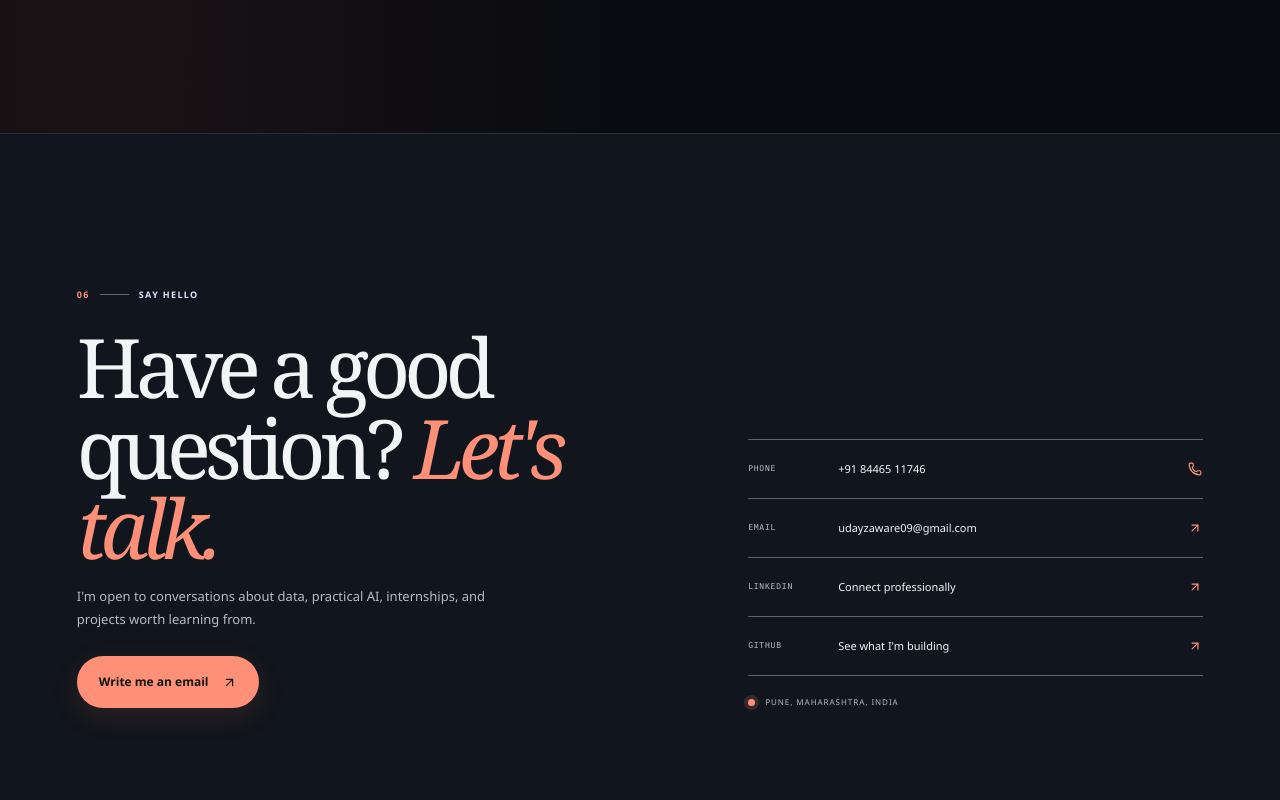
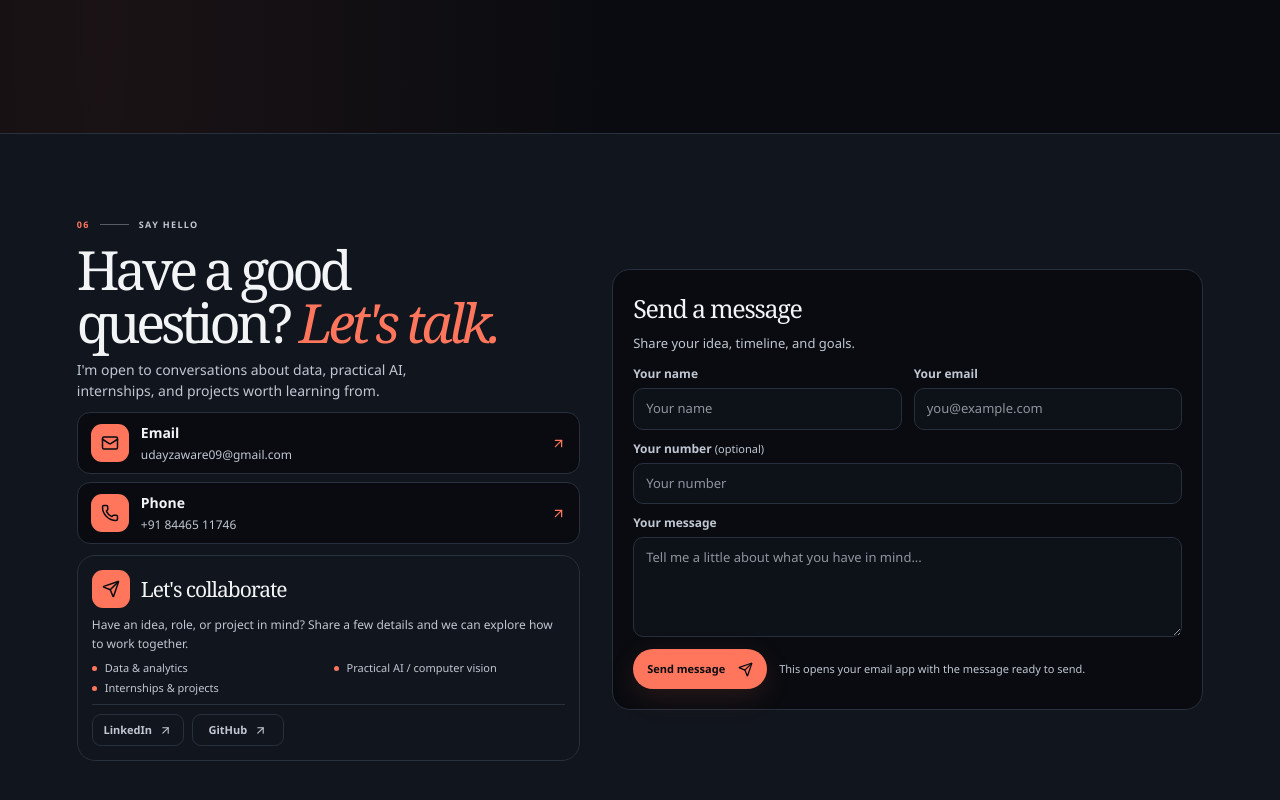
Before and after one commit to udayzaware27/portfolio-website-development, a Next.js app: page / in a window 1280 px wide. Shown: the part 7280-8080 px from the top of the page. Built offline with nearby package versions, Linux system fonts and the light colour scheme.

Commit message:
Fit contact section on one screen

```diff
--- a/app/globals.css
+++ b/app/globals.css
@@ -227,20 +227,52 @@ button, a { -webkit-tap-highlight-color: transparent; }
 .cert-item svg { width: 14px; color: var(--blue); }
 .cert-list > small { display: block; margin-top: 12px; color: var(--muted); font-size: 8px; }
 
-.contact { background: var(--blue); color: var(--surface); }
-.contact-inner { display: grid; grid-template-columns: 1.1fr .9fr; gap: clamp(35px, 9vw, 120px); align-items: end; }
-.contact .section-label { color: #e0e4ff; }.contact .section-label > span { color: var(--lime); }
-.contact h2 { margin: 25px 0 17px; font-family: Georgia, 'Times New Roman', serif; font-size: clamp(49px, 7vw, 82px); font-weight: 400; letter-spacing: -.075em; line-height: .98; }
-.contact h2 em { color: var(--lime); }
-.contact-copy > p:not(.section-label) { max-width: 430px; margin: 0; color: #e0e4ff; font-size: 13px; line-height: 1.8; }
-.contact .button-primary { margin-top: 25px; background: var(--lime); color: #202218; }.contact .button-primary:hover { background: #e4edb2; }
-.contact-links { border-top: 1px solid #ffffff55; }
-.contact-links > a { display: grid; grid-template-columns: 78px 1fr 15px; gap: 12px; align-items: center; min-height: 59px; border-bottom: 1px solid #ffffff55; }
-.contact-links > a > span { color: #dce1ff; font-family: 'SFMono-Regular', Consolas, monospace; font-size: 8px; letter-spacing: .1em; }
-.contact-links > a > b { font-size: 11px; font-weight: 550; }
-.contact-links > a > svg { width: 14px; color: var(--lime); transition: transform .2s ease; }.contact-links > a:hover > svg { transform: translate(3px, -3px); }
-.contact-location { display: flex; align-items: center; gap: 10px; padding-top: 20px; color: #e0e4ff; font-size: 8px; letter-spacing: .12em; }
-.contact-location .status-dot { background: var(--lime); box-shadow: 0 0 0 4px #ff907828; }
+.contact { background: var(--surface-alt); color: var(--foreground); }
+.contact.section-space { display: grid; min-height: calc(100svh - 88px); padding-block: clamp(12px, 2vh, 20px); align-items: center; }
+.contact-inner { display: grid; width: min(1160px, 90%); grid-template-columns: minmax(0, .92fr) minmax(0, 1.08fr); gap: clamp(20px, 3vw, 32px); align-items: center; margin-inline: auto; }
+.contact-summary { display: grid; min-width: 0; align-content: space-between; gap: clamp(8px, 1.4vh, 14px); }
+.contact-copy { max-width: none; }
+.contact .section-label { color: var(--muted); }.contact .section-label > span { color: var(--accent); }
+.contact h2 { margin: 12px 0 10px; font-family: Georgia, 'Times New Roman', serif; font-size: clamp(39px, 5vw, 54px); font-weight: 400; letter-spacing: -.075em; line-height: .98; }
+.contact h2 em { color: var(--accent); }
+.contact-copy > p:not(.section-label) { max-width: 400px; margin: 0; color: var(--muted); font-size: 14px; line-height: 1.5; }
+.contact .button-primary { margin-top: 0; background: var(--accent); color: var(--background); }.contact .button-primary:hover { background: var(--accent-deep); }
+.contact-methods { display: grid; grid-template-columns: minmax(0, 1fr); gap: 8px; max-width: none; }
+.contact-method { display: flex; min-width: 0; min-height: 58px; align-items: center; gap: 12px; padding: 9px 13px; border: 1px solid var(--line); border-radius: 13px; background: var(--background); transition: background .3s ease, border-color .3s ease, transform .3s ease; }
+.contact-method-icon, .contact-collaboration-icon { display: grid; flex: none; place-items: center; width: 38px; height: 38px; border-radius: 11px; background: var(--accent); color: var(--background); }
+.contact-method-icon svg, .contact-collaboration-icon svg { width: 18px; height: 18px; }
+.contact-method-copy { display: grid; min-width: 0; gap: 3px; }
+.contact-method-copy b { font-size: 14px; }
+.contact-method-copy small { overflow-wrap: anywhere; color: var(--muted); font-size: 12px; }
+.contact-method > svg { flex: none; width: 15px; height: 15px; margin-left: auto; color: var(--accent); }
+.contact-form, .contact-collaboration { min-width: 0; border: 1px solid var(--line); border-radius: 18px; background: var(--background); }
+.contact-form { display: flex; flex-direction: column; gap: 12px; padding: 20px; }
+.contact-form h3, .contact-collaboration h3 { margin: 0; font-family: Georgia, 'Times New Roman', serif; font-weight: 400; letter-spacing: -.05em; }
+.contact-form h3 { font-size: 25px; }
+.contact-form-heading > p, .contact-collaboration > p { margin: 6px 0 0; color: var(--muted); font-size: 13px; line-height: 1.55; }
+.contact-form-fields { display: grid; grid-template-columns: repeat(2, minmax(0, 1fr)); gap: 10px 12px; }
+.contact-field { display: grid; min-width: 0; gap: 5px; color: var(--muted); font-size: 12px; font-weight: 600; }
+.contact-field-label { color: var(--muted); }
+.contact-field-label small { color: var(--muted); font-size: 11px; font-weight: 400; }
+.contact-field-full { grid-column: 1 / -1; }
+.contact-field input, .contact-field textarea { width: 100%; border: 1px solid var(--line); border-radius: 10px; background: var(--surface-alt); color: var(--foreground); font: inherit; font-size: 13px; padding: 10px 12px; transition: border-color .2s ease, box-shadow .2s ease; }
+.contact-field input::placeholder, .contact-field textarea::placeholder { color: color-mix(in srgb, var(--muted) 72%, transparent); font-weight: 400; }
+.contact-field input:focus, .contact-field textarea:focus { border-color: var(--accent); outline: none; box-shadow: 0 0 0 3px color-mix(in srgb, var(--accent) 18%, transparent); }
+.contact-field textarea { min-height: 76px; resize: vertical; }
+.contact-form-actions { display: flex; flex-wrap: wrap; align-items: center; gap: 8px 12px; margin-top: auto; }
+.contact-form-actions .button { min-height: 40px; padding-inline: 13px; font-size: 11px; }
+.contact-form-actions > p { margin: 0; color: var(--muted); font-size: 11px; line-height: 1.45; }
+.contact-collaboration { display: grid; grid-template-columns: 38px minmax(0, 1fr); column-gap: 11px; row-gap: 0; padding: 14px; background: var(--surface); }
+.contact-collaboration-icon { width: 38px; height: 38px; margin: 0; border-radius: 11px; }
+.contact-collaboration h3 { align-self: center; font-size: 21px; }
+.contact-collaboration > p { grid-column: 1 / -1; margin: 8px 0; font-size: 12px; }
+.contact-collaboration ul { display: grid; grid-column: 1 / -1; grid-template-columns: repeat(2, minmax(0, 1fr)); gap: 5px 10px; margin: 0 0 8px; padding: 0; list-style: none; }
+.contact-collaboration li { display: flex; align-items: center; gap: 8px; color: var(--muted); font-size: 11px; line-height: 1.35; }
+.contact-collaboration li::before { width: 5px; height: 5px; flex: none; border-radius: 50%; background: var(--accent); content: ''; }
+.contact-social-links { display: flex; grid-column: 1 / -1; gap: 8px; padding-top: 9px; border-top: 1px solid var(--line); }
+.contact-social-links a { display: inline-flex; align-items: center; justify-content: center; gap: 7px; min-width: 92px; height: 32px; padding: 0 10px; border: 1px solid var(--line); border-radius: 9px; color: var(--muted); font-size: 11px; font-weight: 600; transition: color .2s ease, border-color .2s ease, background .2s ease; }
+.contact-social-links a:hover { border-color: var(--accent); background: color-mix(in srgb, var(--accent) 10%, transparent); color: var(--accent); }
+.contact-social-links svg { width: 13px; height: 13px; }
 .site-footer { display: grid; grid-template-columns: 1fr 1fr auto; align-items: center; gap: 18px; min-height: 98px; }
 .site-footer p { margin: 0; color: var(--muted); font-size: 10px; text-align: center; }
 .back-top { display: inline-flex; align-items: center; gap: 7px; color: var(--foreground); font-size: 8px; font-weight: 700; letter-spacing: .1em; }.back-top svg { width: 13px; color: var(--accent); }
@@ -281,7 +313,10 @@ button, a { -webkit-tap-highlight-color: transparent; }
   .experience-card { grid-template-columns: 1fr; gap: 22px; }.experience-date, .experience-main { grid-column: 1; }
   .skill-grid { grid-template-columns: repeat(2, 1fr); }.skill-card { min-height: 180px; }.skill-card h3 { margin-top: 30px; }
   .education-grid { grid-template-columns: 1fr; gap: 34px; }
-  .contact-inner { grid-template-columns: 1fr; gap: 40px; }
+  .contact.section-space { min-height: 0; padding-block: 46px; }
+  .contact-inner { grid-template-columns: 1fr; gap: 22px; align-items: stretch; }
+  .contact-summary { gap: 16px; }
+  .contact-methods { grid-template-columns: repeat(2, minmax(0, 1fr)); }
   .site-footer { grid-template-columns: 1fr auto; padding-top: 21px; }.site-footer p { grid-column: 1 / -1; grid-row: 2; text-align: left; }.site-footer .back-top { grid-column: 2; grid-row: 1; }.site-footer > small { margin-top: 8px; }
 }
 @media (max-width: 480px) {
@@ -292,7 +327,7 @@ button, a { -webkit-tap-highlight-color: transparent; }
   .experience-card { padding: 22px 18px; }.experience-main h3 { font-size: 36px; }.experience-description { font-size: 12px; }.experience-details { font-size: 10px; }.experience-index { font-size: 7px; }
   .skill-card { min-height: 164px; padding: 15px; }.skill-card h3 { margin: 28px 0 13px; font-size: 17px; }.skill-card .tag-list span { padding: 5px 6px; font-size: 7px; }
   .education-item { grid-template-columns: 1fr; gap: 8px; }.cert-list { padding: 16px; }
-  .contact h2 { font-size: 54px; }.contact-links > a { grid-template-columns: 65px 1fr 15px; gap: 8px; }.contact-links > a > b { font-size: 10px; }
+  .contact h2 { font-size: clamp(42px, 12vw, 54px); }.contact-methods { grid-template-columns: 1fr; gap: 10px; }.contact-method { padding: 11px 13px; }.contact-form { padding: 18px; }.contact-form-fields { grid-template-columns: 1fr; }.contact-field-full { grid-column: auto; }.contact-field textarea { min-height: 120px; }.contact-form-actions { align-items: flex-start; }
 }
 @media (prefers-reduced-motion: reduce) {
   *, *::before, *::after { scroll-behavior: auto !important; animation-duration: .01ms !important; animation-iteration-count: 1 !important; transition-duration: .01ms !important; }
@@ -335,8 +370,8 @@ body { font-size: 16px; background-image: radial-gradient(ellipse at 18% 8%, #20
 .skills { background: #07090d; }
 .cert-list { border-color: var(--line); background: var(--surface); }
 .contact { background: #11151d; border-block: 1px solid #28303d; }
-.contact-copy > p:not(.section-label), .contact-links > a > span, .contact-location { color: #b6bdc8; }
-.contact .button-primary { color: #10140b; }
+.contact-copy > p:not(.section-label), .contact-form-heading > p, .contact-collaboration > p, .contact-form-actions > p, .contact-field { color: var(--muted); }
+.contact .button-primary { color: var(--background); }
 .site-footer { row-gap: 22px; }
 @media (max-width: 1000px) {
   .page-wrap { width: 90%; }
@@ -355,10 +390,10 @@ body { font-size: 16px; background-image: radial-gradient(ellipse at 18% 8%, #20
   .site-header { animation: header-settle .7s cubic-bezier(.2,.8,.2,1) both; }
   .brand-mark span { display: inline-block; animation: mark-pulse 2.8s ease-in-out infinite; }
   .section-label > i { transform-origin: left; animation: label-line 1.1s .2s both; }
-  .focus-card, .skill-card, .education-item, .contact-links > a { transition: background .3s ease, transform .35s cubic-bezier(.2,.8,.2,1), border-color .3s ease; }
+  .focus-card, .skill-card, .education-item, .contact-method { transition: background .3s ease, transform .35s cubic-bezier(.2,.8,.2,1), border-color .3s ease; }
   .focus-card:hover, .education-item:hover { transform: translateX(7px); }
   .skill-card:hover { transform: translateY(-5px); }
-  .contact-links > a:hover { transform: translateX(6px); }
+  .contact-method:hover { transform: translateY(-3px); border-color: var(--accent); }
 }
 @keyframes header-settle { from { opacity: 0; transform: translateY(-9px); } to { opacity: 1; transform: translateY(0); } }
 @keyframes mark-pulse { 0%, 100% { transform: scale(1); } 50% { transform: scale(1.2); } }
--- a/components/portfolio.tsx
+++ b/components/portfolio.tsx
@@ -2,7 +2,7 @@
 
 import Image from 'next/image'
 import IplDashboardPreview from '@/components/ipl-dashboard-preview'
-import { useEffect, useState, type CSSProperties, type ReactNode } from 'react'
+import { useEffect, useState, type CSSProperties, type FormEvent, type ReactNode } from 'react'
 import {
   ArrowDown,
   ArrowDownRight,
@@ -11,9 +11,11 @@ import {
   Check,
   Database,
   Eye,
+  Mail,
   MapPin,
   Menu,
   Phone,
+  Send,
   X,
 } from 'lucide-react'
 
@@ -299,11 +301,83 @@ function Education() {
 }
 
 function Contact() {
+  function handleSubmit(event: FormEvent<HTMLFormElement>) {
+    event.preventDefault()
+    const formData = new FormData(event.currentTarget)
+    const name = String(formData.get('name') ?? '').trim()
+    const email = String(formData.get('email') ?? '').trim()
+    const phone = String(formData.get('phone') ?? '').trim()
+    const message = String(formData.get('message') ?? '').trim()
+    const subject = `Portfolio inquiry from ${name}`
+    const body = `Name: ${name}\nEmail: ${email}${phone ? `\nPhone: ${phone}` : ''}\n\n${message}`
+
+    window.location.href = `${profile.email}?subject=${encodeURIComponent(subject)}&body=${encodeURIComponent(body)}`
+  }
+
   return (
     <section className="contact section-space" id="contact">
       <div className="page-wrap contact-inner">
-        <div className="contact-copy reveal-item"><p className="section-label"><span>06</span><i /> SAY HELLO</p><h2>Have a good<br />question? <em>Let&apos;s talk.</em></h2><p>I&apos;m open to conversations about data, practical AI, internships, and projects worth learning from.</p><a className="button button-primary" href={profile.email}>Write me an email <ArrowUpRight aria-hidden="true" /></a></div>
-        <div className="contact-links reveal-item"><a href="tel:+918446511746"><span>PHONE</span><b>+91 84465 11746</b><Phone aria-hidden="true" /></a><a href={profile.email}><span>EMAIL</span><b>udayzaware09@gmail.com</b><ArrowUpRight aria-hidden="true" /></a><a href={profile.linkedin} target="_blank" rel="noreferrer"><span>LINKEDIN</span><b>Connect professionally</b><ArrowUpRight aria-hidden="true" /></a><a href={profile.github} target="_blank" rel="noreferrer"><span>GITHUB</span><b>See what I&apos;m building</b><ArrowUpRight aria-hidden="true" /></a><div className="contact-location"><span className="status-dot" /> PUNE, MAHARASHTRA, INDIA</div></div>
+        <div className="contact-summary">
+          <div className="contact-copy reveal-item">
+            <p className="section-label"><span>06</span><i /> SAY HELLO</p>
+            <h2>Have a good<br />question? <em>Let&apos;s talk.</em></h2>
+            <p>I&apos;m open to conversations about data, practical AI, internships, and projects worth learning from.</p>
+          </div>
+
+          <div className="contact-methods reveal-item" role="group" aria-label="Contact details">
+            <a className="contact-method" href={profile.email}>
+              <span className="contact-method-icon"><Mail aria-hidden="true" /></span>
+              <span className="contact-method-copy"><b>Email</b><small>udayzaware09@gmail.com</small></span>
+              <ArrowUpRight aria-hidden="true" />
+            </a>
+            <a className="contact-method" href="tel:+918446511746">
+              <span className="contact-method-icon"><Phone aria-hidden="true" /></span>
+              <span className="contact-method-copy"><b>Phone</b><small>+91 84465 11746</small></span>
+              <ArrowUpRight aria-hidden="true" />
+            </a>
+          </div>
+
+          <aside className="contact-collaboration reveal-item" aria-labelledby="contact-collaboration-title">
+            <span className="contact-collaboration-icon"><Send aria-hidden="true" /></span>
+            <h3 id="contact-collaboration-title">Let&apos;s collaborate</h3>
+            <p>Have an idea, role, or project in mind? Share a few details and we can explore how to work together.</p>
+            <ul>
+              <li>Data &amp; analytics</li>
+              <li>Practical AI / computer vision</li>
+              <li>Internships &amp; projects</li>
+            </ul>
+            <nav className="contact-social-links" aria-label="Social profiles">
+              <a href={profile.linkedin} target="_blank" rel="noreferrer">LinkedIn <ArrowUpRight aria-hidden="true" /></a>
+              <a href={profile.github} target="_blank" rel="noreferrer">GitHub <ArrowUpRight aria-hidden="true" /></a>
+            </nav>
+          </aside>
+        </div>
+
+        <form className="contact-form reveal-item" onSubmit={handleSubmit}>
+          <div className="contact-form-heading">
+            <h3>Send a message</h3>
+            <p>Share your idea, timeline, and goals.</p>
+          </div>
+          <div className="contact-form-fields">
+            <label className="contact-field" htmlFor="contact-name">Your name
+              <input id="contact-name" name="name" type="text" autoComplete="name" placeholder="Your name" maxLength={100} required />
+            </label>
+            <label className="contact-field" htmlFor="contact-email">Your email
+              <input id="contact-email" name="email" type="email" autoComplete="email" placeholder="you@example.com" maxLength={254} required />
+            </label>
+            <label className="contact-field contact-field-full" htmlFor="contact-phone">
+              <span className="contact-field-label">Your number <small>(optional)</small></span>
+              <input id="contact-phone" name="phone" type="tel" autoComplete="tel" placeholder="Your number" maxLength={40} />
+            </label>
+            <label className="contact-field contact-field-full" htmlFor="contact-message">Your message
+              <textarea id="contact-message" name="message" rows={4} placeholder="Tell me a little about what you have in mind..." maxLength={5000} required />
+            </label>
+          </div>
+          <div className="contact-form-actions">
+            <button className="button button-primary" type="submit">Send message <Send aria-hidden="true" /></button>
+            <p>This opens your email app with the message ready to send.</p>
+          </div>
+        </form>
       </div>
     </section>
   )
```
